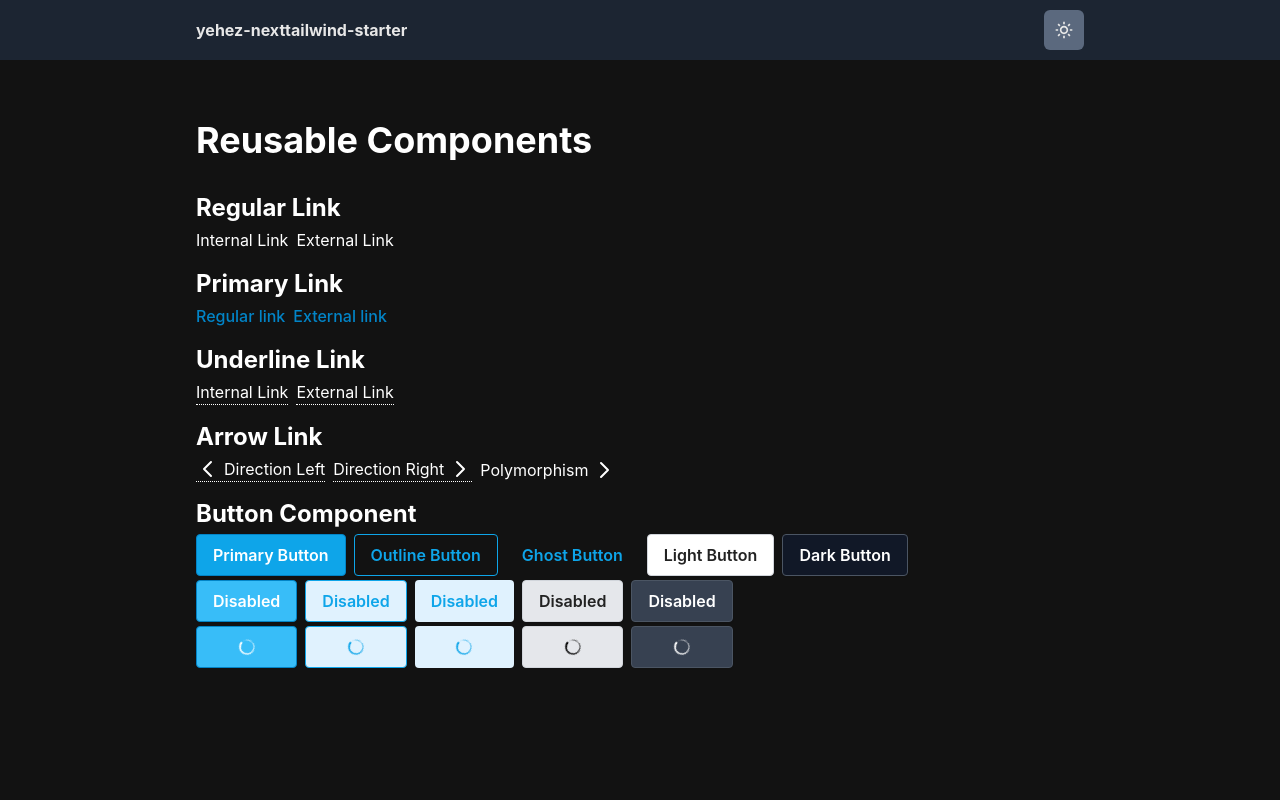
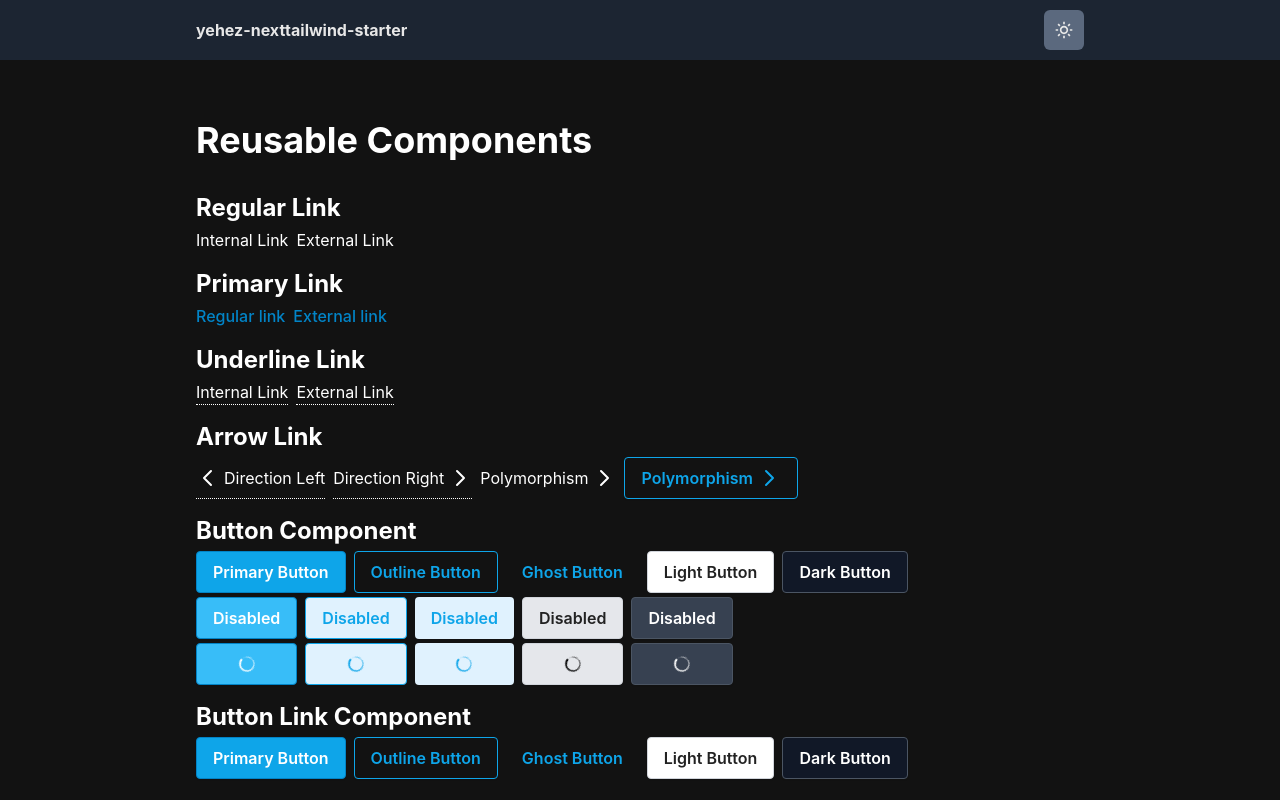
Before and after one commit to yehezkielgunawan/yehez-nexttailwind-starter, a Next.js app: page /components in a window 1280 px wide. Shown: the top 800 px of the page. Built offline with nearby package versions, Linux system fonts and the light colour scheme.

Commit message:
style(ButtonLink.tsx): :sparkles: inititate ButtonLink component

```diff
--- /dev/null
+++ b/src/components/buttons/ButtonLink.tsx
@@ -0,0 +1,72 @@
+import React from "react";
+
+import UnstyledLink, { UnstyledLinkProps } from "../links/UnstyledLink";
+
+import clsxm from "@/lib/helpers/clsxm";
+
+enum ButtonVariant {
+  "primary",
+  "outline",
+  "ghost",
+  "light",
+  "dark",
+}
+
+type ButtonLinkProps = {
+  variant?: keyof typeof ButtonVariant;
+} & UnstyledLinkProps;
+
+const ButtonLink = React.forwardRef<HTMLAnchorElement, ButtonLinkProps>(
+  ({ children, className, variant = "primary", ...rest }, ref) => {
+    return (
+      <UnstyledLink
+        ref={ref}
+        {...rest}
+        className={clsxm(
+          "inline-flex items-center rounded px-4 py-2 font-semibold",
+          "focus:outline-none focus-visible:ring focus-visible:ring-primary-500",
+          "shadow-sm",
+          "transition-colors duration-75",
+          //#region  //*=========== Variants ===========
+          [
+            variant === "primary" && [
+              "bg-primary-500 text-white",
+              "border border-primary-600",
+              "hover:bg-primary-600 hover:text-white",
+              "active:bg-primary-500",
+              "disabled:bg-primary-400 disabled:hover:bg-primary-400",
+            ],
+            variant === "outline" && [
+              "text-primary-500",
+              "border border-primary-500",
+              "hover:bg-primary-50 active:bg-primary-100 disabled:bg-primary-100",
+            ],
+            variant === "ghost" && [
+              "text-primary-500",
+              "shadow-none",
+              "hover:bg-primary-50 active:bg-primary-100 disabled:bg-primary-100",
+            ],
+            variant === "light" && [
+              "bg-white text-dark ",
+              "border border-gray-300",
+              "hover:bg-gray-100 hover:text-dark",
+              "active:bg-white/80 disabled:bg-gray-200",
+            ],
+            variant === "dark" && [
+              "bg-gray-900 text-white",
+              "border border-gray-600",
+              "hover:bg-gray-800 active:bg-gray-700 disabled:bg-gray-700",
+            ],
+          ],
+          //#endregion  //*======== Variants ===========
+          "disabled:cursor-not-allowed",
+          className
+        )}
+      >
+        {children}
+      </UnstyledLink>
+    );
+  }
+);
+
+export default ButtonLink;
--- a/src/pages/components.tsx
+++ b/src/pages/components.tsx
@@ -1,6 +1,7 @@
 import React from "react";
 
 import Button from "@/components/buttons/Button";
+import ButtonLink from "@/components/buttons/ButtonLink";
 import ArrowLink from "@/components/links/ArrowLink";
 import PrimaryLink from "@/components/links/PrimaryLink";
 import UnderlineLink from "@/components/links/UnderlineLink";
@@ -57,6 +58,14 @@ const Components = () => {
               >
                 Polymorphism
               </ArrowLink>
+              <ArrowLink
+                as={ButtonLink}
+                href="https://yehezgun.com"
+                direction="right"
+                variant="outline"
+              >
+                Polymorphism
+              </ArrowLink>
             </div>
           </li>
           <li className="space-y-1">
@@ -103,6 +112,26 @@ const Components = () => {
               </Button>
             </div>
           </li>
+          <li className="space-y-1">
+            <h3>Button Link Component</h3>
+            <div className="flex flex-wrap gap-2">
+              <ButtonLink href="https://yehezgun.com" variant="primary">
+                Primary Button
+              </ButtonLink>
+              <ButtonLink href="https://yehezgun.com" variant="outline">
+                Outline Button
+              </ButtonLink>
+              <ButtonLink href="https://yehezgun.com" variant="ghost">
+                Ghost Button
+              </ButtonLink>
+              <ButtonLink href="https://yehezgun.com" variant="light">
+                Light Button
+              </ButtonLink>
+              <ButtonLink href="https://yehezgun.com" variant="dark">
+                Dark Button
+              </ButtonLink>
+            </div>
+          </li>
         </ol>
       </main>
     </Layout>
```
